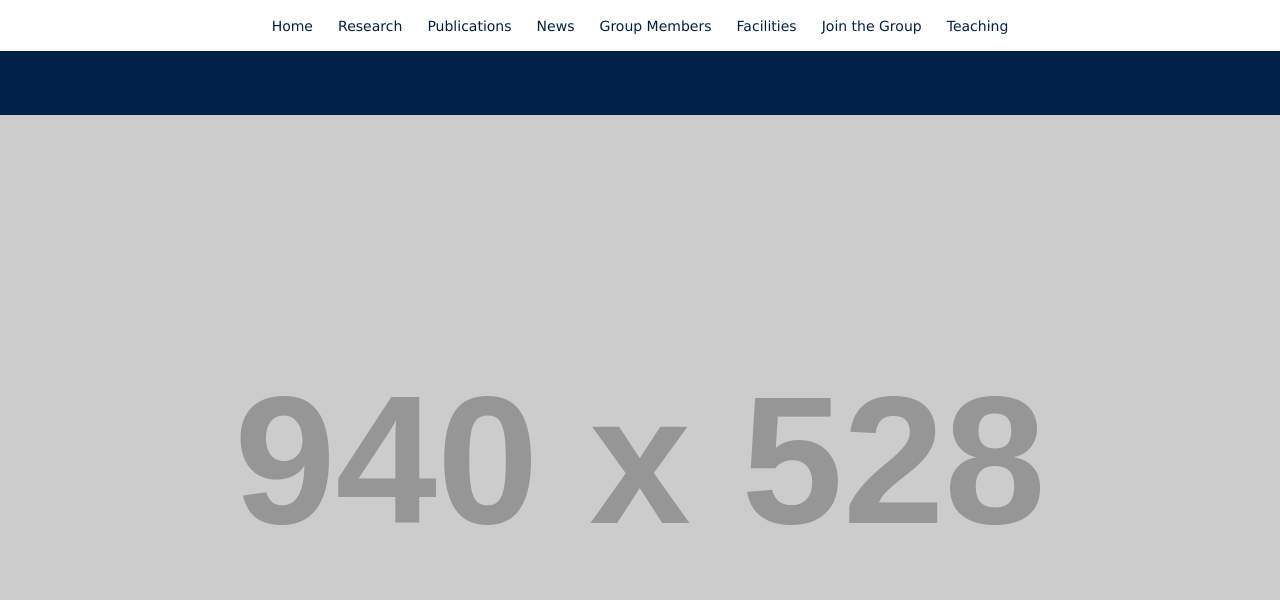
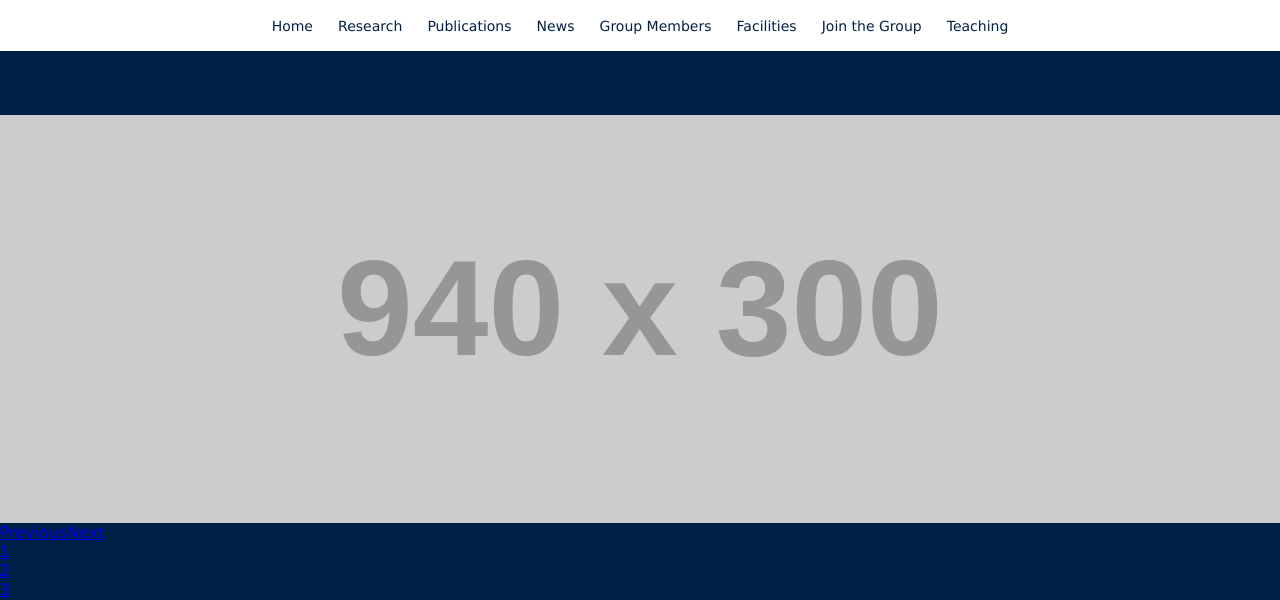
Before and after one commit to bayners123/bayners123, a Jekyll site: the page built from index.md, in a window 1280 px wide and 1400 px high, scrolled down 232 px. Shown: the top 600 px of the window. Built offline with Jekyll 4.4.1, drawn with Linux system fonts in a browser that asks for light colours; nearby versions of some CDN libraries.

Commit message:
Min width for desktops, N/A for mobile

```diff
--- a/_includes/css/main.css
+++ b/_includes/css/main.css
@@ -1,8 +1,8 @@
 
 body {
    font: normal 100% "Geneva", Helvetica, sans-serif;
-/*   font-size: 16px; */
    color: #FFF;
+   min-width: 750px;
 }
 
 .mobileOnly { display: none; }
@@ -19,10 +19,12 @@
 
 #menubar {
     position: fixed;
+	z-index: 20;
     top: 0;
     padding-top: 1em;
     height: 35px;
     width: 100%;
+	min-width: 750px;
     display: block;
     background: #FFF;
     text-align: center;
--- a/_includes/css/mobile.css
+++ b/_includes/css/mobile.css
@@ -9,9 +9,12 @@
 @media only screen
 and (max-device-width : 799px) {
 
+body, #menubar { min-width: 0; }
+
 #mobileBar {
 	display: block;
 	position: fixed;
+	z-index: 20;
 	top: 0;
 	width: 100%;
 	padding: 0.4em 0 0.2em;
--- a/_layouts/default.html
+++ b/_layouts/default.html
@@ -26,11 +26,11 @@
         </div>
 
         <div id="slider">
-			<img src="http://placehold.it/940x528">
-			<img src="http://placehold.it/940x528">
-			<img src="http://placehold.it/940x528">
-			<img src="http://placehold.it/940x528">
-			<img src="http://placehold.it/940x528">
+			<img src="http://placehold.it/940x300">
+			<img src="http://placehold.it/940x300">
+			<img src="http://placehold.it/940x300">
+			<img src="http://placehold.it/940x300">
+			<img src="http://placehold.it/940x300">
 		  </div>
 
         <section id="welcome" class="wrap">
@@ -129,7 +129,7 @@
     $(function(){
       $("#slider").slidesjs({
         width: 940,
-        height: 528
+		height: 300
       });
     });
 	</script>
--- a/style.css
+++ b/style.css
@@ -9,14 +9,6 @@
 
 {% include css/gridism.css %}
 
-/* CAPTIONS */
-
-{% include css/captionjs.css %}
-
-/* SLIDER */
-
-{% include css/jquery.bxslider.css %}
-
 /* MAIN */
 
 {% include css/main.css %}
```
